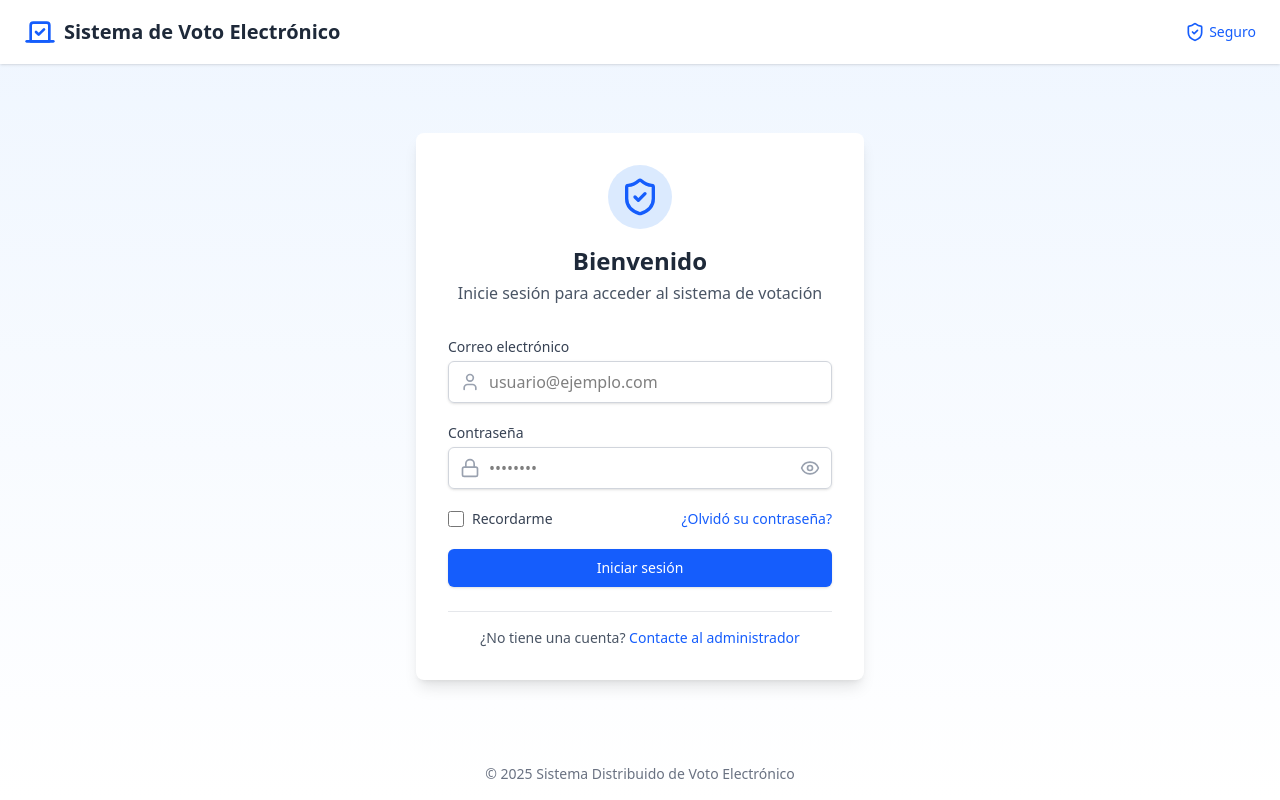
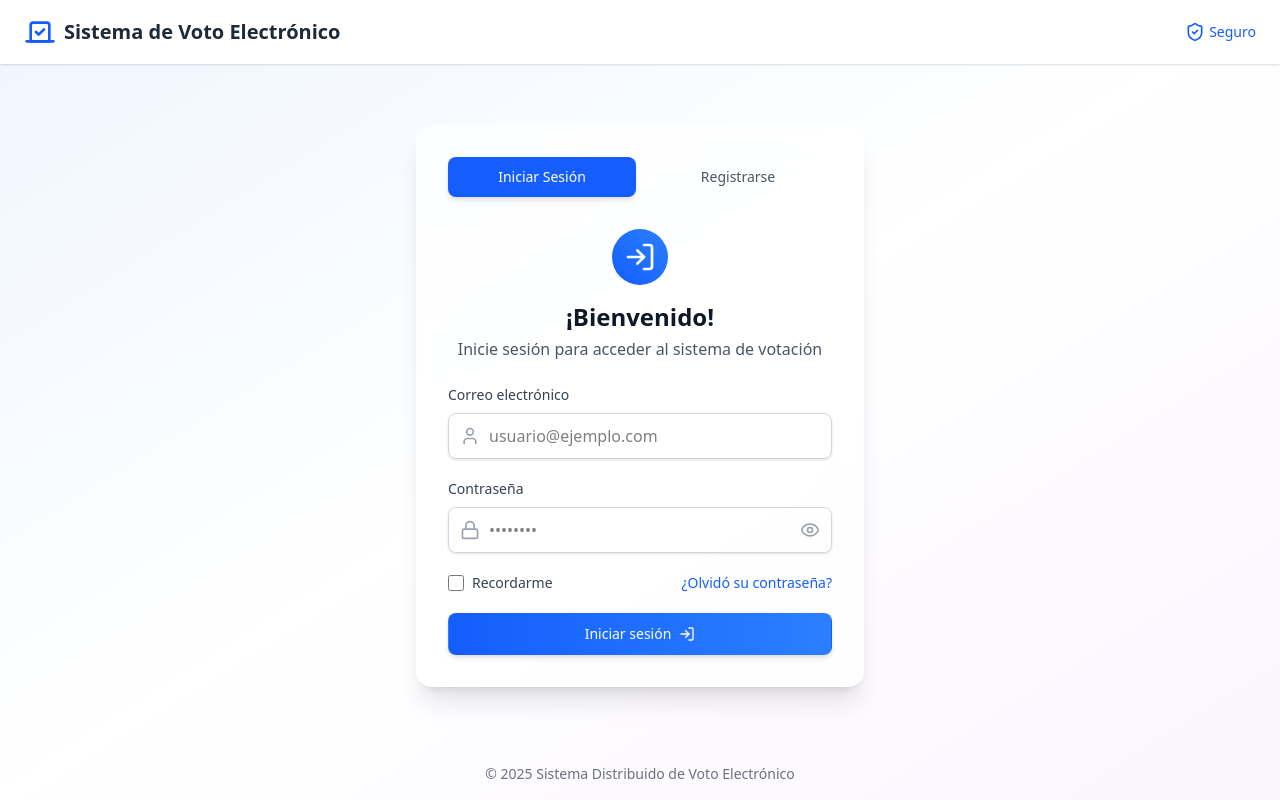
Before and after one commit to JorgeCY21/front-sistema-votacion, a React (Vite) app: page / in a window 1280 px wide. Built offline with nearby package versions, Linux system fonts and the light colour scheme.

Commit message:
agrega registro

```diff
--- a/components/LoginForm.tsx
+++ b/components/LoginForm.tsx
@@ -4,67 +4,65 @@ import {
   LockIcon,
   EyeIcon,
   EyeOffIcon,
-  ShieldCheckIcon,
+  LogInIcon,
 } from 'lucide-react'
 export function LoginForm() {
   const [showPassword, setShowPassword] = useState(false)
   const [rememberMe, setRememberMe] = useState(false)
   const handleSubmit = (e: React.FormEvent) => {
     e.preventDefault()
-    // Here you would typically handle authentication
     console.log('Login attempt')
   }
   return (
-    <div className="bg-white rounded-lg shadow-lg p-8">
-      <div className="text-center mb-8">
-        <div className="bg-blue-100 rounded-full p-3 inline-flex mb-4">
-          <ShieldCheckIcon className="h-10 w-10 text-blue-600" />
+    <div className="space-y-6">
+      <div className="text-center">
+        <div className="bg-gradient-to-tr from-blue-600 to-blue-500 rounded-full p-3 inline-flex mb-4">
+          <LogInIcon className="h-8 w-8 text-white" />
         </div>
-        <h2 className="text-2xl font-bold text-gray-800">Bienvenido</h2>
+        <h2 className="text-2xl font-bold text-gray-900">¡Bienvenido!</h2>
         <p className="text-gray-600 mt-1">
           Inicie sesión para acceder al sistema de votación
         </p>
       </div>
-      <form onSubmit={handleSubmit}>
-        <div className="space-y-5">
-          <div>
+      <form onSubmit={handleSubmit} className="space-y-5">
+        <div className="space-y-2">
           <label
             htmlFor="email"
-              className="block text-sm font-medium text-gray-700 mb-1"
+            className="block text-sm font-medium text-gray-700"
           >
             Correo electrónico
           </label>
-            <div className="relative">
+          <div className="relative group">
             <div className="absolute inset-y-0 left-0 pl-3 flex items-center pointer-events-none">
-                <UserIcon className="h-5 w-5 text-gray-400" />
+              <UserIcon className="h-5 w-5 text-gray-400 group-focus-within:text-blue-500 transition-colors" />
             </div>
             <input
               id="email"
               name="email"
               type="email"
               required
-                className="block w-full pl-10 pr-3 py-2 border border-gray-300 rounded-md shadow-sm focus:ring-blue-500 focus:border-blue-500"
+              className="block w-full pl-10 pr-3 py-2.5 border border-gray-300 rounded-lg shadow-sm focus:ring-2 focus:ring-blue-500/20 focus:border-blue-500 transition-all"
               placeholder="usuario@ejemplo.com"
             />
           </div>
         </div>
-          <div>
+        <div className="space-y-2">
           <label
             htmlFor="password"
-              className="block text-sm font-medium text-gray-700 mb-1"
+            className="block text-sm font-medium text-gray-700"
           >
             Contraseña
           </label>
-            <div className="relative">
+          <div className="relative group">
             <div className="absolute inset-y-0 left-0 pl-3 flex items-center pointer-events-none">
-                <LockIcon className="h-5 w-5 text-gray-400" />
+              <LockIcon className="h-5 w-5 text-gray-400 group-focus-within:text-blue-500 transition-colors" />
             </div>
             <input
               id="password"
               name="password"
               type={showPassword ? 'text' : 'password'}
               required
-                className="block w-full pl-10 pr-10 py-2 border border-gray-300 rounded-md shadow-sm focus:ring-blue-500 focus:border-blue-500"
+              className="block w-full pl-10 pr-10 py-2.5 border border-gray-300 rounded-lg shadow-sm focus:ring-2 focus:ring-blue-500/20 focus:border-blue-500 transition-all"
               placeholder="••••••••"
             />
             <button
@@ -73,9 +71,9 @@ export function LoginForm() {
               onClick={() => setShowPassword(!showPassword)}
             >
               {showPassword ? (
-                  <EyeOffIcon className="h-5 w-5 text-gray-400" />
+                <EyeOffIcon className="h-5 w-5 text-gray-400 hover:text-gray-600" />
               ) : (
-                  <EyeIcon className="h-5 w-5 text-gray-400" />
+                <EyeIcon className="h-5 w-5 text-gray-400 hover:text-gray-600" />
               )}
             </button>
           </div>
@@ -88,7 +86,7 @@ export function LoginForm() {
               type="checkbox"
               checked={rememberMe}
               onChange={() => setRememberMe(!rememberMe)}
-                className="h-4 w-4 text-blue-600 border-gray-300 rounded"
+              className="h-4 w-4 text-blue-600 border-gray-300 rounded focus:ring-blue-500"
             />
             <label
               htmlFor="remember-me"
@@ -97,33 +95,21 @@ export function LoginForm() {
               Recordarme
             </label>
           </div>
-            <div className="text-sm">
           <a
             href="#"
-                className="font-medium text-blue-600 hover:text-blue-500"
+            className="text-sm font-medium text-blue-600 hover:text-blue-500 transition-colors"
           >
             ¿Olvidó su contraseña?
           </a>
         </div>
-          </div>
-          <div>
         <button
           type="submit"
-              className="w-full flex justify-center py-2 px-4 border border-transparent rounded-md shadow-sm text-sm font-medium text-white bg-blue-600 hover:bg-blue-700 focus:outline-none focus:ring-2 focus:ring-offset-2 focus:ring-blue-500"
+          className="w-full flex justify-center items-center gap-2 py-2.5 px-4 border border-transparent rounded-lg shadow-md text-sm font-medium text-white bg-gradient-to-r from-blue-600 to-blue-500 hover:from-blue-700 hover:to-blue-600 focus:outline-none focus:ring-2 focus:ring-offset-2 focus:ring-blue-500 transition-all"
         >
           Iniciar sesión
+          <LogInIcon className="h-4 w-4" />
         </button>
-          </div>
-        </div>
       </form>
-      <div className="mt-6 border-t border-gray-200 pt-4">
-        <div className="text-center text-sm">
-          <span className="text-gray-600">¿No tiene una cuenta? </span>
-          <a href="#" className="font-medium text-blue-600 hover:text-blue-500">
-            Contacte al administrador
-          </a>
-        </div>
-      </div>
     </div>
   )
 }
--- a/components/LoginPage.tsx
+++ b/components/LoginPage.tsx
@@ -1,13 +1,31 @@
-import React from 'react';
+import React, { useState } from 'react'
 import { LoginForm } from './LoginForm'
+import { RegisterForm } from './RegisterForm'
 import { Header } from './Header'
 export function LoginPage() {
+  const [activeTab, setActiveTab] = useState<'login' | 'register'>('login')
   return (
-    <div className="min-h-screen bg-gradient-to-b from-blue-50 to-white flex flex-col w-full">
+    <div className="min-h-screen bg-gradient-to-br from-blue-50 via-white to-purple-50 flex flex-col w-full">
       <Header />
       <main className="flex flex-1 items-center justify-center px-4 py-8">
         <div className="w-full max-w-md">
-          <LoginForm />
+          <div className="bg-white/70 backdrop-blur-lg rounded-2xl shadow-xl p-8 transition-all duration-300">
+            <div className="flex space-x-2 mb-8">
+              <button
+                onClick={() => setActiveTab('login')}
+                className={`flex-1 py-2.5 text-sm font-medium rounded-lg transition-all duration-200 ${activeTab === 'login' ? 'bg-blue-600 text-white shadow-md' : 'text-gray-600 hover:bg-gray-100'}`}
+              >
+                Iniciar Sesión
+              </button>
+              <button
+                onClick={() => setActiveTab('register')}
+                className={`flex-1 py-2.5 text-sm font-medium rounded-lg transition-all duration-200 ${activeTab === 'register' ? 'bg-blue-600 text-white shadow-md' : 'text-gray-600 hover:bg-gray-100'}`}
+              >
+                Registrarse
+              </button>
+            </div>
+            {activeTab === 'login' ? <LoginForm /> : <RegisterForm />}
+          </div>
         </div>
       </main>
       <footer className="py-4 text-center text-sm text-gray-500">
--- /dev/null
+++ b/components/RegisterForm.tsx
@@ -0,0 +1,167 @@
+import React, { useState } from 'react'
+import {
+  UserIcon,
+  LockIcon,
+  EyeIcon,
+  EyeOffIcon,
+  UserPlusIcon,
+  MailIcon,
+} from 'lucide-react'
+export function RegisterForm() {
+  const [showPassword, setShowPassword] = useState(false)
+  const [showConfirmPassword, setShowConfirmPassword] = useState(false)
+  const handleSubmit = (e: React.FormEvent) => {
+    e.preventDefault()
+    console.log('Register attempt')
+  }
+  return (
+    <div className="space-y-6">
+      <div className="text-center">
+        <div className="bg-gradient-to-tr from-blue-600 to-blue-500 rounded-full p-3 inline-flex mb-4">
+          <UserPlusIcon className="h-8 w-8 text-white" />
+        </div>
+        <h2 className="text-2xl font-bold text-gray-900">Crear cuenta</h2>
+        <p className="text-gray-600 mt-1">
+          Complete el formulario para registrarse
+        </p>
+      </div>
+      <form onSubmit={handleSubmit} className="space-y-5">
+        <div className="space-y-2">
+          <label
+            htmlFor="name"
+            className="block text-sm font-medium text-gray-700"
+          >
+            Nombre completo
+          </label>
+          <div className="relative group">
+            <div className="absolute inset-y-0 left-0 pl-3 flex items-center pointer-events-none">
+              <UserIcon className="h-5 w-5 text-gray-400 group-focus-within:text-blue-500 transition-colors" />
+            </div>
+            <input
+              id="name"
+              name="name"
+              type="text"
+              required
+              className="block w-full pl-10 pr-3 py-2.5 border border-gray-300 rounded-lg shadow-sm focus:ring-2 focus:ring-blue-500/20 focus:border-blue-500 transition-all"
+              placeholder="Juan Pérez"
+            />
+          </div>
+        </div>
+        <div className="space-y-2">
+          <label
+            htmlFor="register-email"
+            className="block text-sm font-medium text-gray-700"
+          >
+            Correo electrónico
+          </label>
+          <div className="relative group">
+            <div className="absolute inset-y-0 left-0 pl-3 flex items-center pointer-events-none">
+              <MailIcon className="h-5 w-5 text-gray-400 group-focus-within:text-blue-500 transition-colors" />
+            </div>
+            <input
+              id="register-email"
+              name="email"
+              type="email"
+              required
+              className="block w-full pl-10 pr-3 py-2.5 border border-gray-300 rounded-lg shadow-sm focus:ring-2 focus:ring-blue-500/20 focus:border-blue-500 transition-all"
+              placeholder="usuario@ejemplo.com"
+            />
+          </div>
+        </div>
+        <div className="space-y-2">
+          <label
+            htmlFor="register-password"
+            className="block text-sm font-medium text-gray-700"
+          >
+            Contraseña
+          </label>
+          <div className="relative group">
+            <div className="absolute inset-y-0 left-0 pl-3 flex items-center pointer-events-none">
+              <LockIcon className="h-5 w-5 text-gray-400 group-focus-within:text-blue-500 transition-colors" />
+            </div>
+            <input
+              id="register-password"
+              name="password"
+              type={showPassword ? 'text' : 'password'}
+              required
+              className="block w-full pl-10 pr-10 py-2.5 border border-gray-300 rounded-lg shadow-sm focus:ring-2 focus:ring-blue-500/20 focus:border-blue-500 transition-all"
+              placeholder="••••••••"
+            />
+            <button
+              type="button"
+              className="absolute inset-y-0 right-0 pr-3 flex items-center"
+              onClick={() => setShowPassword(!showPassword)}
+            >
+              {showPassword ? (
+                <EyeOffIcon className="h-5 w-5 text-gray-400 hover:text-gray-600" />
+              ) : (
+                <EyeIcon className="h-5 w-5 text-gray-400 hover:text-gray-600" />
+              )}
+            </button>
+          </div>
+        </div>
+        <div className="space-y-2">
+          <label
+            htmlFor="confirm-password"
+            className="block text-sm font-medium text-gray-700"
+          >
+            Confirmar contraseña
+          </label>
+          <div className="relative group">
+            <div className="absolute inset-y-0 left-0 pl-3 flex items-center pointer-events-none">
+              <LockIcon className="h-5 w-5 text-gray-400 group-focus-within:text-blue-500 transition-colors" />
+            </div>
+            <input
+              id="confirm-password"
+              name="confirm-password"
+              type={showConfirmPassword ? 'text' : 'password'}
+              required
+              className="block w-full pl-10 pr-10 py-2.5 border border-gray-300 rounded-lg shadow-sm focus:ring-2 focus:ring-blue-500/20 focus:border-blue-500 transition-all"
+              placeholder="••••••••"
+            />
+            <button
+              type="button"
+              className="absolute inset-y-0 right-0 pr-3 flex items-center"
+              onClick={() => setShowConfirmPassword(!showConfirmPassword)}
+            >
+              {showConfirmPassword ? (
+                <EyeOffIcon className="h-5 w-5 text-gray-400 hover:text-gray-600" />
+              ) : (
+                <EyeIcon className="h-5 w-5 text-gray-400 hover:text-gray-600" />
+              )}
+            </button>
+          </div>
+        </div>
+        <div className="flex items-start">
+          <div className="flex items-center h-5">
+            <input
+              id="terms"
+              name="terms"
+              type="checkbox"
+              required
+              className="h-4 w-4 text-blue-600 border-gray-300 rounded focus:ring-blue-500"
+            />
+          </div>
+          <div className="ml-2">
+            <label htmlFor="terms" className="text-sm text-gray-700">
+              Acepto los{' '}
+              <a
+                href="#"
+                className="font-medium text-blue-600 hover:text-blue-500"
+              >
+                términos y condiciones
+              </a>
+            </label>
+          </div>
+        </div>
+        <button
+          type="submit"
+          className="w-full flex justify-center items-center gap-2 py-2.5 px-4 border border-transparent rounded-lg shadow-md text-sm font-medium text-white bg-gradient-to-r from-blue-600 to-blue-500 hover:from-blue-700 hover:to-blue-600 focus:outline-none focus:ring-2 focus:ring-offset-2 focus:ring-blue-500 transition-all"
+        >
+          Registrarse
+          <UserPlusIcon className="h-4 w-4" />
+        </button>
+      </form>
+    </div>
+  )
+}
```
Lines whose indentation alone changed are shown as unchanged.
